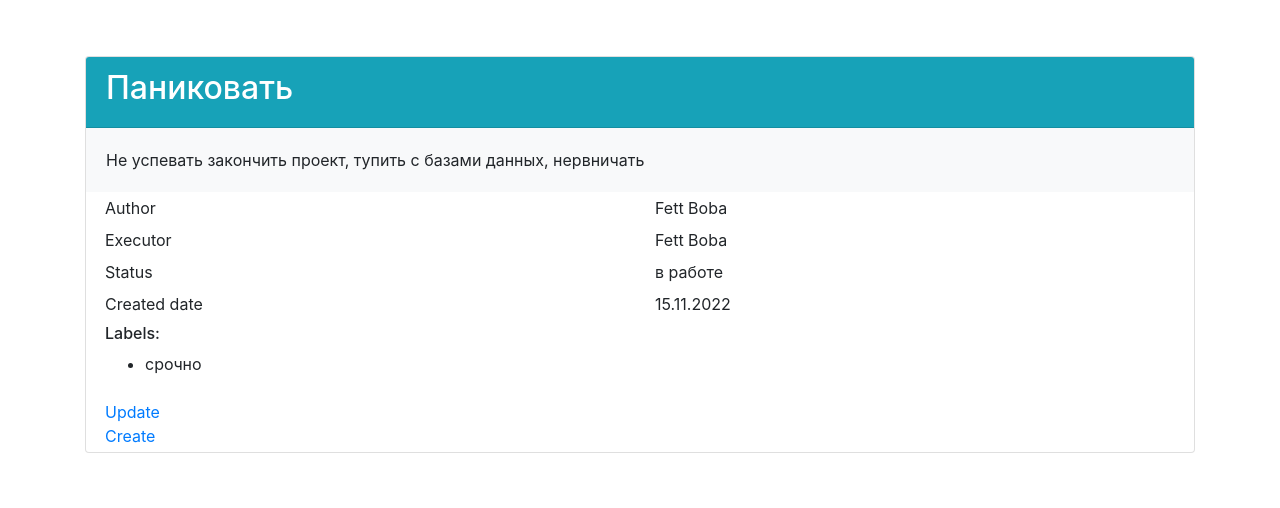
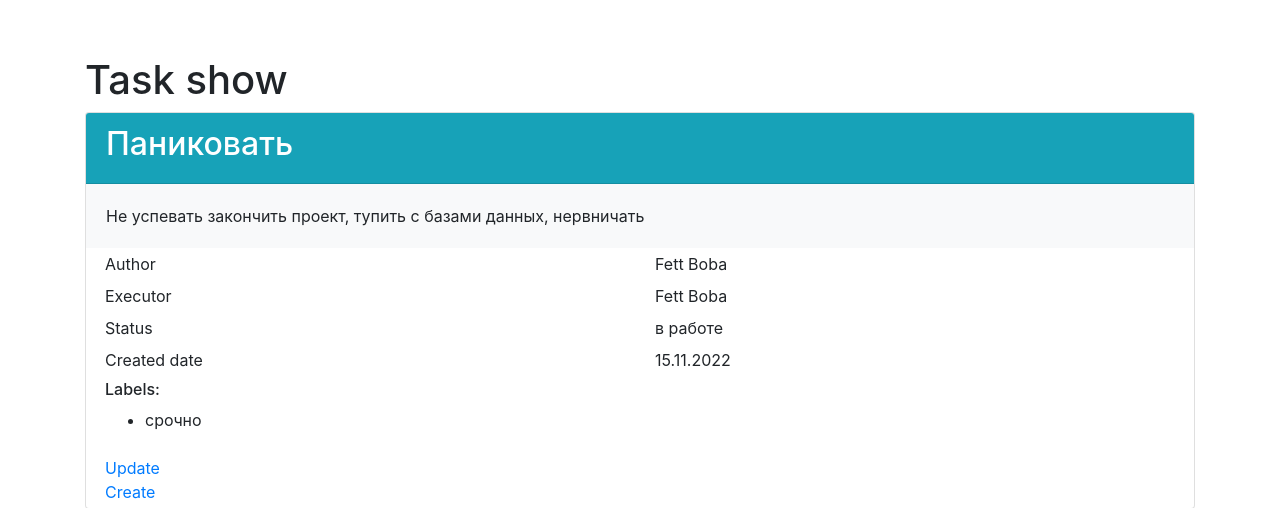
Before and after one commit to PolinaIkonnikova/python-project-52, a Django app: page /tasks/1/ in a window 1280 px wide. Shown: the part 64-572 px from the top of the page. Run offline with Django 4.2, Linux system fonts and the light colour scheme; a user stored in the database is signed in; data comes from the database, SQL or seed files in the repository; both versions use the stored data as it was after the commit; some libraries are stand-ins or nearby versions.

Commit message:
added show task head in html

```diff
--- a/task_manager/templates/tasks/show_task.html
+++ b/task_manager/templates/tasks/show_task.html
@@ -3,6 +3,7 @@
 {% load i18n %}
 
 {% block content %}
+<h1>{% translate 'Task show' %}</h1>
 <div class="card">
   <div class="card-header bg-info text-white">
     <h2>{{ task.name }}</h2>
```
Also changed, not shown: db.sqlite3, task_manager/locale/ru/LC_MESSAGES/django.po, 1 other file.
